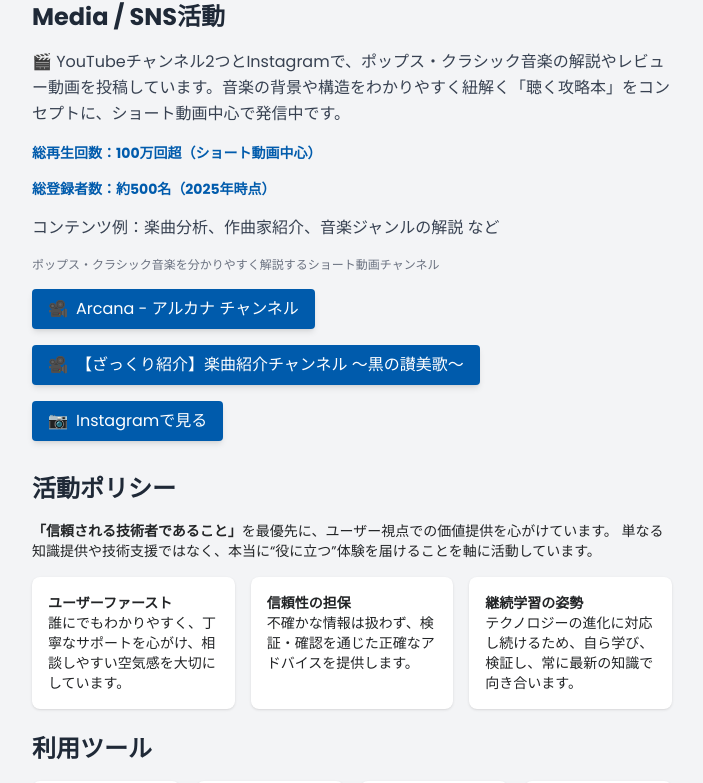
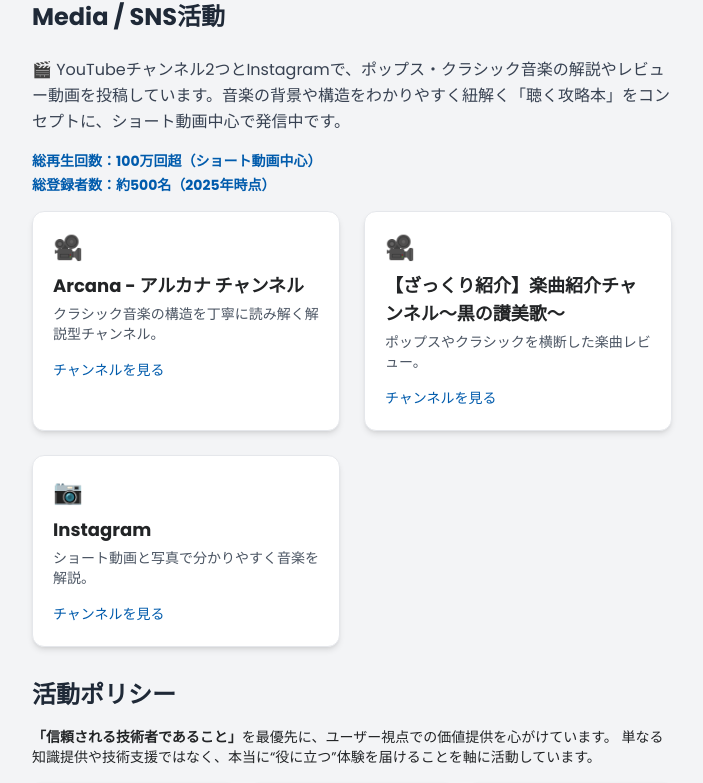
Before and after one commit to maruyamamasaya/Portfolio, a Next.js app: page /about in a window 1280 px wide. Shown: the part 2906-3689 px from the top of the page, without its empty margins (288-991 px from the left). Built offline with nearby package versions, Linux system fonts and the light colour scheme.

Commit message:
Add media card grid section

```diff
--- a/src/app/about/page.tsx
+++ b/src/app/about/page.tsx
@@ -4,6 +4,7 @@
 import SkillBars from '../components/SkillBars';
 import CTASection from '../components/CTASection';
 import ToolsGrid from '../components/ToolsGrid';
+import MediaCardGrid from '../components/MediaCardGrid';
 
 export default function About() {
   return (
@@ -66,50 +67,40 @@
       <ProfileCategories />
 
       <section className="space-y-4">
-        <h2 className="text-2xl font-bold mb-4 text-gray-800 dark:text-gray-100">
+        <h2 className="text-2xl font-bold mb-6 text-gray-800 dark:text-gray-100">
           Media / SNS活動
         </h2>
         <p className="text-base text-gray-700 dark:text-gray-300 leading-relaxed">
           🎬 YouTubeチャンネル2つとInstagramで、ポップス・クラシック音楽の解説やレビュー動画を投稿しています。音楽の背景や構造をわかりやすく紐解く「聴く攻略本」をコンセプトに、ショート動画中心で発信中です。
         </p>
-        <p className="text-sm font-semibold text-primary">
-          総再生回数：100万回超（ショート動画中心）
-        </p>
-        <p className="text-sm font-semibold text-primary">
-          総登録者数：約500名（2025年時点）
-        </p>
-        <p className="text-base text-gray-700 dark:text-gray-300 leading-relaxed">
-          コンテンツ例：楽曲分析、作曲家紹介、音楽ジャンルの解説 など
-        </p>
-        <p className="text-xs text-gray-500">
-          ポップス・クラシック音楽を分かりやすく解説するショート動画チャンネル
-        </p>
-        <div className="flex flex-wrap gap-4 mt-4">
-          <a
-            href="https://www.youtube.com/@Arcana-%E3%82%A2%E3%83%AB%E3%82%AB%E3%83%8A"
-            target="_blank"
-            rel="noopener noreferrer"
-            className="flex items-center bg-primary text-white rounded px-4 py-2 font-medium shadow-md hover:bg-primary/80 transition"
-          >
-            <span className="mr-2">🎥</span> Arcana - アルカナ チャンネル
-          </a>
-          <a
-            href="https://www.youtube.com/@musicwordriio"
-            target="_blank"
-            rel="noopener noreferrer"
-            className="flex items-center bg-primary text-white rounded px-4 py-2 font-medium shadow-md hover:bg-primary/80 transition"
-          >
-            <span className="mr-2">🎥</span> 【ざっくり紹介】楽曲紹介チャンネル 〜黒の讃美歌〜
-          </a>
-          <a
-            href="https://www.instagram.com/xsbyli/"
-            target="_blank"
-            rel="noopener noreferrer"
-            className="flex items-center bg-primary text-white rounded px-4 py-2 font-medium shadow-md hover:bg-primary/80 transition"
-          >
-            <span className="mr-2">📷</span> Instagramで見る
-          </a>
+        <div className="space-y-1 text-sm font-semibold text-primary">
+          <p>総再生回数：100万回超（ショート動画中心）</p>
+          <p>総登録者数：約500名（2025年時点）</p>
         </div>
+
+        {/** Media cards */}
+        <MediaCardGrid
+          items={[
+            {
+              icon: '🎥',
+              title: 'Arcana - アルカナ チャンネル',
+              description: 'クラシック音楽の構造を丁寧に読み解く解説型チャンネル。',
+              href: 'https://www.youtube.com/@Arcana-%E3%82%A2%E3%83%AB%E3%82%AB%E3%83%8A',
+            },
+            {
+              icon: '🎥',
+              title: '【ざっくり紹介】楽曲紹介チャンネル〜黒の讃美歌〜',
+              description: 'ポップスやクラシックを横断した楽曲レビュー。',
+              href: 'https://www.youtube.com/@musicwordriio',
+            },
+            {
+              icon: '📷',
+              title: 'Instagram',
+              description: 'ショート動画と写真で分かりやすく音楽を解説。',
+              href: 'https://www.instagram.com/xsbyli/',
+            },
+          ]}
+        />
       </section>
 
       <section className="space-y-6 text-sm">
--- /dev/null
+++ b/src/app/components/MediaCardGrid.tsx
@@ -0,0 +1,39 @@
+import React from 'react';
+
+type MediaItem = {
+  icon: string;
+  title: string;
+  description: string;
+  href: string;
+};
+
+interface Props {
+  items: MediaItem[];
+}
+
+export default function MediaCardGrid({ items }: Props) {
+  return (
+    <div className="grid grid-cols-1 sm:grid-cols-2 gap-6">
+      {items.map((item) => (
+        <div
+          key={item.href}
+          className="rounded-xl shadow-md border border-gray-200 dark:border-gray-700 p-5 bg-white dark:bg-gray-800 hover:shadow-lg transition"
+        >
+          <div className="text-2xl mb-2">{item.icon}</div>
+          <h3 className="text-lg font-semibold mb-1">{item.title}</h3>
+          <p className="text-sm text-gray-600 dark:text-gray-300 mb-2">
+            {item.description}
+          </p>
+          <a
+            href={item.href}
+            target="_blank"
+            rel="noopener noreferrer"
+            className="inline-block mt-2 text-primary hover:underline text-sm"
+          >
+            チャンネルを見る
+          </a>
+        </div>
+      ))}
+    </div>
+  );
+}
```
